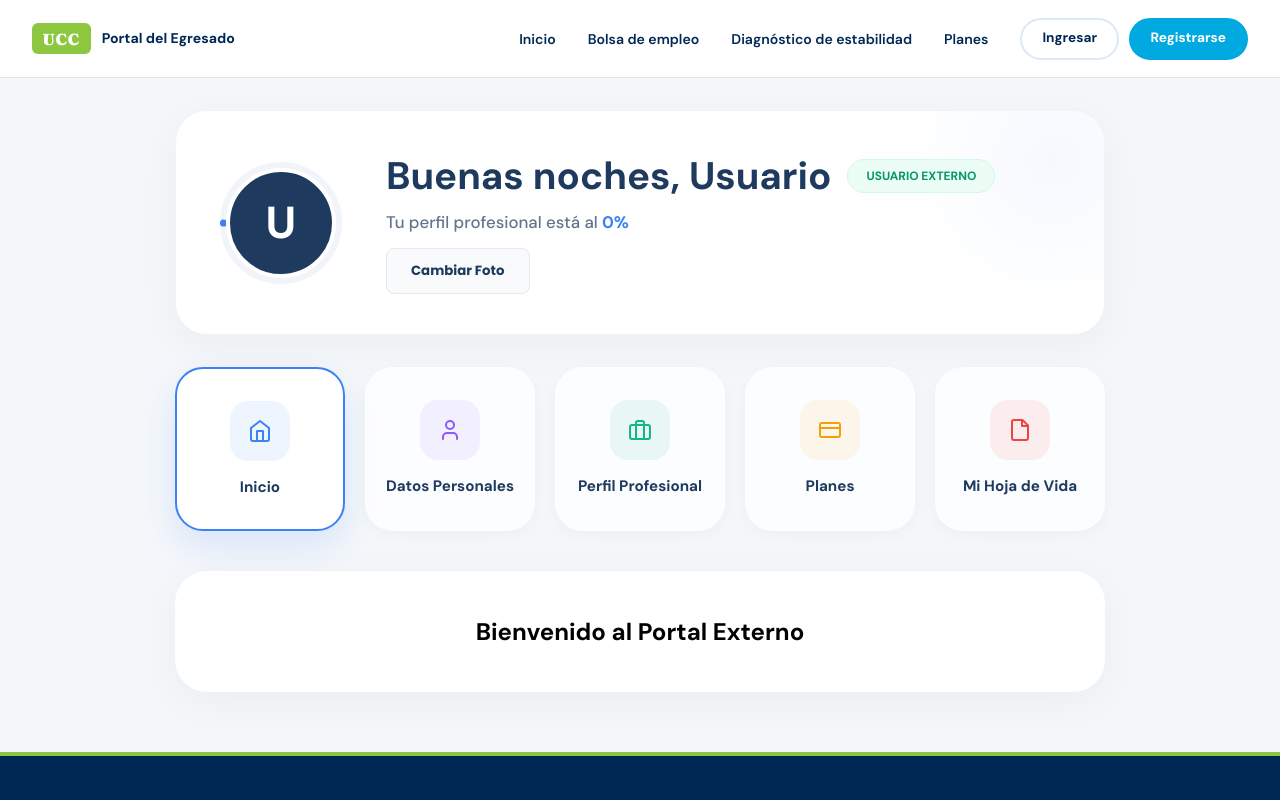
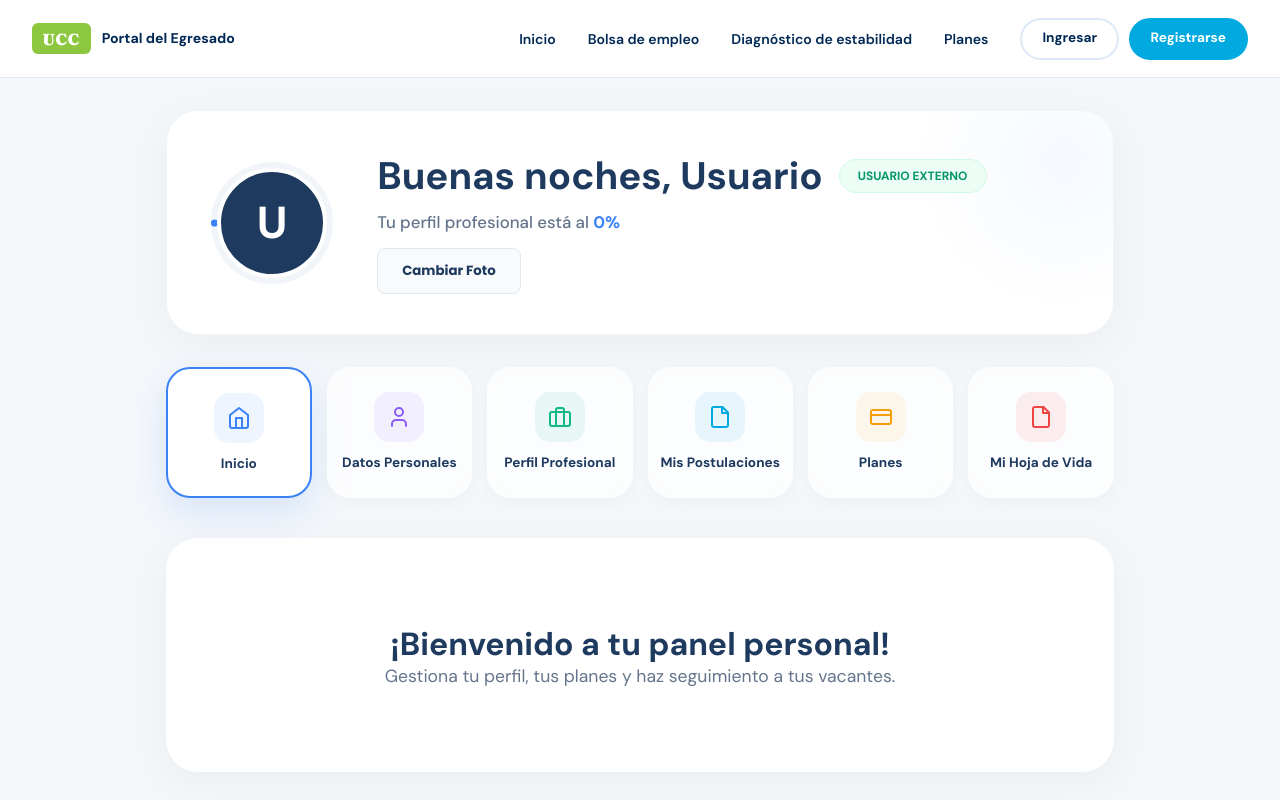
Before and after one commit to Andres0606/proyecto-ia, a Next.js app in the folder Front/: page /dashboard-externo in a window 1280 px wide. Shown: the top 800 px of the page. Built offline with nearby package versions, Linux system fonts and the light colour scheme.

Commit message:
visualizacion

```diff
--- a/Front/app/dashboard-externo/page.tsx
+++ b/Front/app/dashboard-externo/page.tsx
@@ -30,7 +30,8 @@ export default function DashboardExterno() {
   const [userName, setUserName] = useState('Usuario');
   const [userPhoto, setUserPhoto] = useState<string | null>(null);
   const [userId, setUserId] = useState<string | null>(null);
-  const [activeSection, setActiveSection] = useState<'none' | 'personal' | 'professional' | 'plans' | 'cv'>('none');
+  const [myApplications, setMyApplications] = useState<any[]>([]);
+  const [activeSection, setActiveSection] = useState<'none' | 'personal' | 'professional' | 'plans' | 'cv' | 'apps'>('none');
   const [isEditingProf, setIsEditingProf] = useState(false);
   const [isEditingPersonal, setIsEditingPersonal] = useState(false);
   const [completionPct, setCompletionPct] = useState(0);
@@ -46,7 +47,7 @@ export default function DashboardExterno() {
   const avatarRef = React.useRef<HTMLInputElement>(null);
   const cvRef = React.useRef<HTMLInputElement>(null);
 
-  const base = () => (process.env.NEXT_PUBLIC_BACKEND_URL || 'http://localhost:4000').replace(/\/$/, '');
+  const base = () => (process.env.NEXT_PUBLIC_BACKEND_URL || 'https://proyecto-ia-production-b7d6.up.railway.app').replace(/\/$/, '');
 
   useEffect(() => {
     const h = new Date().getHours();
@@ -62,10 +63,19 @@ export default function DashboardExterno() {
           const cleanId = String(rawId).trim().split(':')[0];
           setUserId(cleanId);
           fetchProfile(cleanId);
+          fetchMyApplications(cleanId);
         }
       } catch (e) { console.error("Error sesión:", e); }
     }
   }, []);
+
+  const fetchMyApplications = async (id: string) => {
+    try {
+      const r = await fetch(`${base()}/api/postulaciones/user/${id}`);
+      const d = await r.json();
+      if (d.success) setMyApplications(d.applications);
+    } catch (e) { console.error("Error cargando postulaciones:", e); }
+  };
 
   const fetchProfile = async (id: string) => {
     try {
@@ -187,6 +197,7 @@ export default function DashboardExterno() {
     { title: 'Inicio', icon: Icons.Home, id: 'none', color: '#3b82f6' },
     { title: 'Datos Personales', icon: Icons.User, id: 'personal', color: '#8b5cf6' },
     { title: 'Perfil Profesional', icon: Icons.Briefcase, id: 'professional', color: '#10b981' },
+    { title: 'Mis Postulaciones', icon: Icons.File, id: 'apps', color: '#00A9E0' },
     { title: 'Planes', icon: Icons.Card, id: 'plans', color: '#f59e0b' },
     { title: 'Mi Hoja de Vida', icon: Icons.File, id: 'cv', color: '#ef4444' },
   ];
@@ -231,22 +242,27 @@ export default function DashboardExterno() {
           </div>
         </div>
 
-        {/* Grid */}
-        <div style={{ display: 'grid', gridTemplateColumns: 'repeat(5, 1fr)', gap: '20px', marginBottom: '40px' }}>
+        {/* Grid de Acciones con Grid-Template-Columns dinámico */}
+        <div style={{ display: 'grid', gridTemplateColumns: 'repeat(6, 1fr)', gap: '15px', marginBottom: '40px' }}>
           {ACTIONS.map(a => {
             const Icon = a.icon;
             return (
-              <div key={a.id} onClick={() => setActiveSection(a.id as any)} style={{ background: activeSection === a.id ? 'white' : 'rgba(255, 255, 255, 0.7)', backdropFilter: 'blur(10px)', borderRadius: '28px', padding: '32px 20px', textAlign: 'center', boxShadow: activeSection === a.id ? '0 15px 35px rgba(59, 130, 246, 0.15)' : '0 4px 15px rgba(0,0,0,0.03)', cursor: 'pointer', border: activeSection === a.id ? `2px solid ${a.color}` : '1px solid rgba(255,255,255,0.4)', transition: 'all 0.3s' }}>
-                <div style={{ width: '60px', height: '60px', borderRadius: '18px', background: `${a.color}15`, color: a.color, display: 'flex', alignItems: 'center', justifyContent: 'center', margin: '0 auto 16px' }}><Icon /></div>
-                <h3 style={{ margin: 0, color: '#1e3a5f', fontWeight: 800, fontSize: '0.95rem' }}>{a.title}</h3>
+              <div key={a.id} onClick={() => setActiveSection(a.id as any)} style={{ background: activeSection === a.id ? 'white' : 'rgba(255, 255, 255, 0.7)', backdropFilter: 'blur(10px)', borderRadius: '24px', padding: '24px 12px', textAlign: 'center', boxShadow: activeSection === a.id ? '0 15px 35px rgba(59, 130, 246, 0.15)' : '0 4px 15px rgba(0,0,0,0.03)', cursor: 'pointer', border: activeSection === a.id ? `2px solid ${a.color}` : '1px solid rgba(255,255,255,0.4)', transition: 'all 0.3s' }}>
+                <div style={{ width: '50px', height: '50px', borderRadius: '15px', background: `${a.color}15`, color: a.color, display: 'flex', alignItems: 'center', justifyContent: 'center', margin: '0 auto 12px' }}><Icon /></div>
+                <h3 style={{ margin: 0, color: '#1e3a5f', fontWeight: 800, fontSize: '0.85rem' }}>{a.title}</h3>
               </div>
             );
           })}
         </div>
 
-        {/* Contenido */}
+        {/* Contenido Dinámico */}
         <div style={{ background: 'white', borderRadius: '32px', padding: '45px', boxShadow: '0 10px 40px rgba(0,0,0,0.04)' }}>
-          {activeSection === 'none' && <h2 style={{ textAlign: 'center' }}>Bienvenido al Portal Externo</h2>}
+          {activeSection === 'none' && (
+            <div style={{ textAlign: 'center', padding: '40px' }}>
+              <h2 style={{ fontSize: '2rem', color: '#1e3a5f', fontWeight: 900 }}>¡Bienvenido a tu panel personal!</h2>
+              <p style={{ color: '#64748b', fontSize: '1.1rem' }}>Gestiona tu perfil, tus planes y haz seguimiento a tus vacantes.</p>
+            </div>
+          )}
 
           {activeSection === 'personal' && (
              <div>
@@ -276,6 +292,42 @@ export default function DashboardExterno() {
                </div>
                {isEditingPersonal && <button onClick={handleSave} style={{ width: '100%', marginTop: '30px', padding: '15px', background: '#1e3a5f', color: 'white', borderRadius: '14px', border: 'none', fontWeight: 800, cursor: 'pointer' }}>Guardar Cambios</button>}
              </div>
+          )}
+
+          {activeSection === 'apps' && (
+            <div>
+              <h2 style={{ marginBottom: '30px', color: '#1e3a5f', fontWeight: 900 }}>Mis Postulaciones</h2>
+              {myApplications.length === 0 ? (
+                <div style={{ textAlign: 'center', padding: '60px', color: '#94a3b8' }}>
+                  <Icons.File />
+                  <p style={{ marginTop: '20px' }}>Aún no te has postulado a ninguna vacante.</p>
+                </div>
+              ) : (
+                <div style={{ display: 'grid', gap: '15px' }}>
+                  {myApplications.map(app => (
+                    <div key={app.id} style={{ display: 'flex', alignItems: 'center', justifyContent: 'space-between', padding: '24px', borderRadius: '20px', border: '1px solid #f1f5f9', background: '#f8fafc' }}>
+                      <div>
+                        <h3 style={{ margin: 0, color: '#1e3a5f', fontSize: '1.1rem', fontWeight: 800 }}>{app.vacantes?.cargo}</h3>
+                        <p style={{ margin: '4px 0', color: '#64748b', fontWeight: 500 }}>{app.vacantes?.empresas?.razon_social} · {app.vacantes?.modalidad}</p>
+                        <small style={{ color: '#94a3b8' }}>Postulado el: {new Date(app.fecha_postulacion).toLocaleDateString()}</small>
+                      </div>
+                      <span style={{
+                        padding: '8px 16px',
+                        borderRadius: '12px',
+                        fontSize: '0.75rem',
+                        fontWeight: 800,
+                        textTransform: 'uppercase',
+                        background: app.estado === 'postulado' ? '#eff6ff' : '#ecfdf5',
+                        color: app.estado === 'postulado' ? '#3b82f6' : '#059669',
+                        border: app.estado === 'postulado' ? '1px solid #dbeafe' : '1px solid #d1fae5'
+                      }}>
+                        {app.estado}
+                      </span>
+                    </div>
+                  ))}
+                </div>
+              )}
+            </div>
           )}
 
           {activeSection === 'professional' && (
```
Also changed, not shown: 2 other files (tests, documents, lock files or other folders).
